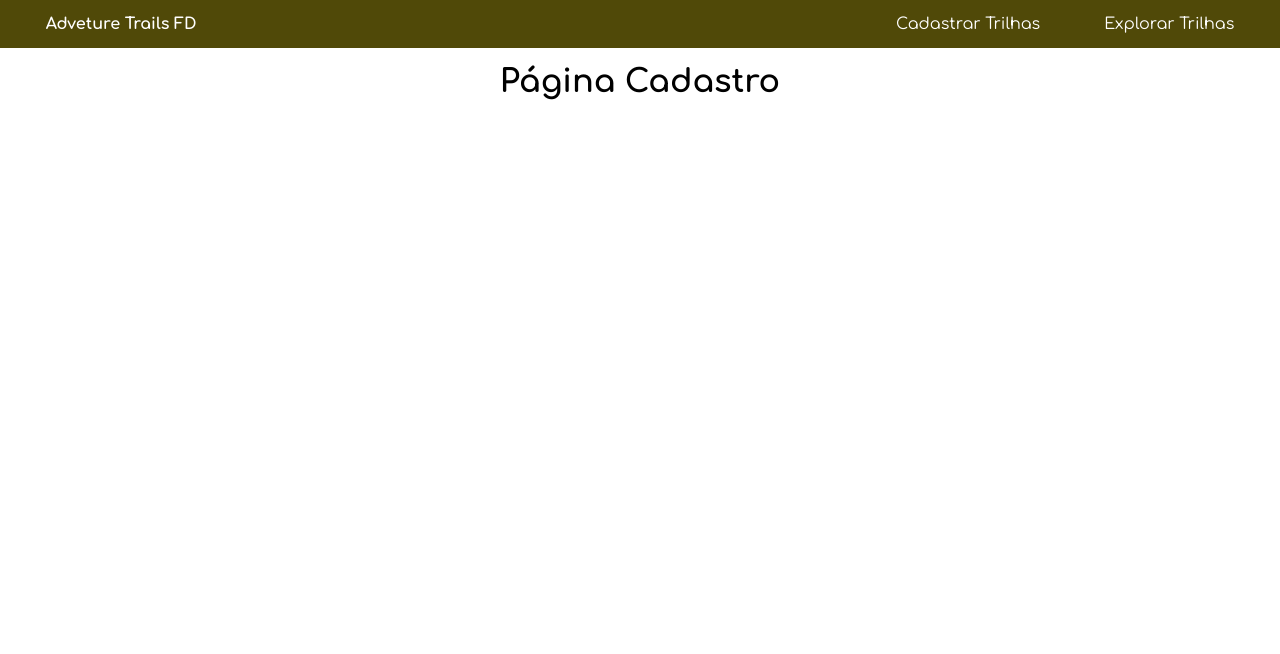
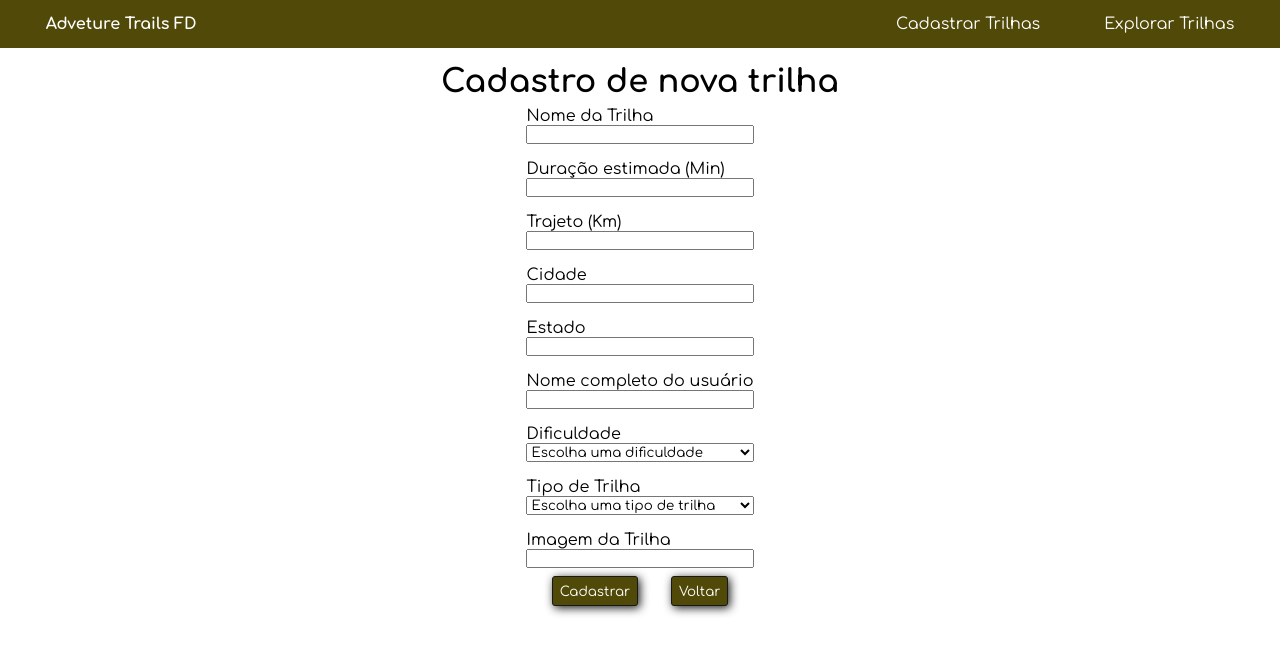
Before and after one commit to TThaz/FuturoDEV_M1-React, a React (Vite) app in the folder primeiro-projeto/: page /cadastro-trilhas in a window 1280 px wide. Shown: the top 654 px of the page. Built offline with nearby package versions, Linux system fonts and the light colour scheme.

Commit message:
formulario da pagina cadastro

```diff
--- a/primeiro-projeto/src/pages/PaginaCadastro.jsx
+++ /dev/null
@@ -1,9 +0,0 @@
-function PaginaCadastro() {
-    return (
-        <div className="container">
-            <h1>Página Cadastro</h1>
-        </div>
-    )
-}
-
-export default PaginaCadastro;
--- /dev/null
+++ b/primeiro-projeto/src/pages/PaginaCadastro/PaginaCadastro.jsx
@@ -0,0 +1,89 @@
+import styles from "./styles.module.css"
+
+// Nome da trilha: campo de texto;
+
+// Duração estimada: campo numérico;
+
+// Trajeto: campo numérico;
+
+// Cidade:  campo de texto;
+
+// Estado:  campo de texto;
+
+// Nome completo usuário:  campo de texto;
+
+// Dificuldade:  campo de select.
+
+// Tipo de trilha:  campo de select;
+
+// URL imagem da trilha:  campo de texto;
+
+function PaginaCadastro() {
+    return (
+        <div className="container">
+            <h1>Cadastro de nova trilha</h1>
+
+            <form action="" className={styles.form}>
+                <div className={styles.formOptions}>
+                    <label htmlFor="name">Nome da Trilha</label>
+                    <input type="text" name="name"/>
+                </div>
+
+                <div className={styles.formOptions}>
+                    <label htmlFor="duracao">Duração estimada (Min)</label>
+                    <input type="number"  name="duracao"/>
+                </div>
+
+                <div className={styles.formOptions}>
+                    <label htmlFor="trajeto">Trajeto (Km)</label>
+                    <input type="number"  name="trajeto"/>
+                </div>
+
+                <div className={styles.formOptions}>
+                    <label htmlFor="cidade">Cidade</label>
+                    <input type="text"  name="cidade"/>
+                </div>
+
+                <div className={styles.formOptions}>
+                    <label htmlFor="estado">Estado</label>
+                    <input type="text"  name="estado"/>
+                </div>
+
+                <div className={styles.formOptions}>
+                    <label htmlFor="username">Nome completo do usuário</label>
+                    <input type="text"  name="username"/>
+                </div>
+
+                <div className={styles.formOptions}>
+                    <label htmlFor="">Dificuldade</label>
+                    <select type="select" name="dificuldade">
+                        <option value="">Escolha uma dificuldade</option>
+                        <option value="facil">Fácil</option>
+                        <option value="intermediario">Intermediário</option>
+                        <option value="dificil">Dificil</option>
+                    </select>
+                </div>
+
+                <div className={styles.formOptions}>
+                    <label htmlFor="tipo">Tipo de Trilha</label>
+                    <select name="tipo">
+                    <option value="">Escolha uma tipo de trilha</option>
+                        <option value="trekking">Trekking</option>
+                        <option value="caminhada">Caminhada</option>
+                    </select>
+                </div>
+
+                <div className={styles.formOptions}>
+                    <label htmlFor="imagem-trilha">Imagem da Trilha</label>
+                    <input type="text"  name="imagem-trilha"/>
+                </div>
+                <div className={styles.formButtons}>
+                    <button>Cadastrar</button>
+                    <button>Voltar</button>
+                </div>
+        </form>
+        </div>
+    )
+}
+
+export default PaginaCadastro;
--- /dev/null
+++ b/primeiro-projeto/src/pages/PaginaCadastro/styles.module.css
@@ -0,0 +1,20 @@
+.formOptions {
+    display: flex;
+    flex-direction: column;
+    padding: 0.5em;
+}
+
+.formButtons{
+    display: flex;
+    justify-content: space-evenly;
+}
+
+.formButtons > button {
+    padding: 0.5em;
+    background-color: var(--primary);
+    color: var(--white);
+
+    border: 1px solid var(--black);
+    border-radius: 3px;
+    box-shadow: 2px 2px 10px var(--black);
+}
--- a/primeiro-projeto/src/pages/PaginaLista/PaginaLista.jsx
+++ b/primeiro-projeto/src/pages/PaginaLista/PaginaLista.jsx
@@ -1,5 +1,5 @@
 import CardTrilha from "../../components/CardTrilha";
-import styles from "./style.module.css";
+import styles from "./styles.module.css";
 import { TrilhasContext } from "../../contexts/TrilhasContext";
 import { useContext } from "react";
 
--- a/primeiro-projeto/src/router/routes.jsx
+++ b/primeiro-projeto/src/router/routes.jsx
@@ -1,7 +1,7 @@
 import { createBrowserRouter } from "react-router-dom";
 
 import App from "../App";
-import PaginaCadastro from "../pages/PaginaCadastro.jsx";
+import PaginaCadastro from "../pages/PaginaCadastro/PaginaCadastro.jsx";
 import PaginaHome from "../pages/PaginaHome/PaginaHome.jsx";
 import PaginaLista from "../pages/PaginaLista/PaginaLista.jsx";
 
```
Also changed, not shown: primeiro-projeto/src/pages/PaginaLista/styles.module.css (renamed from primeiro-projeto/src/pages/PaginaLista/style.module.css).
